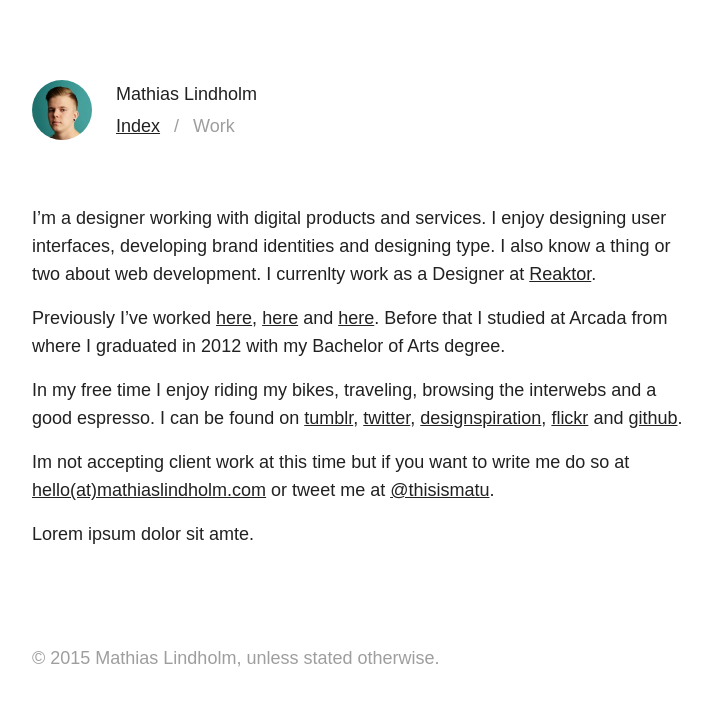
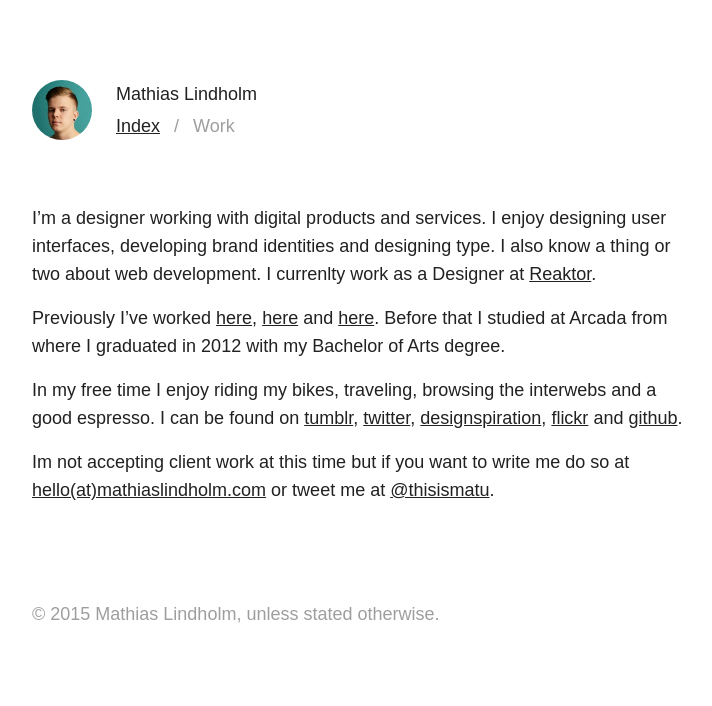
Before and after one commit to mlindholm/homepage, a Jekyll site: the page built from index.md, in a window 1280 px wide. Shown: the top 706 px of the page, without its empty margins (108-820 px from the left). Built offline with Jekyll 4.4.1, drawn with Linux system fonts in a browser that asks for light colours; nearby versions of some CDN libraries; Markdown is read by kramdown in place of the engine named in the settings.

Commit message:
Update index.md

```diff
--- a/index.md
+++ b/index.md
@@ -10,5 +10,3 @@ Previously I’ve worked [here](http://ddb.fi/), [here](http://www.bond.fi/) and
 In my free time I enjoy riding my bikes, traveling, browsing the interwebs and a good espresso. I can be found on [tumblr](http://mlindholm.tumblr.com/), [twitter](http://twitter.com/#!/thisismatu), [designspiration](http://designspiration.net/mlindholm/), [flickr](http://flickr.com/photos/matu187/) and [github](https://github.com/mlindholm).
 
 Im not accepting client work at this time but if you want to write me do so at [hello(at)mathiaslindholm.com](http://scr.im/matu) or tweet me at [@thisismatu](https://twitter.com/#!/thisismatu).
-
-Lorem ipsum dolor sit amte.
```
